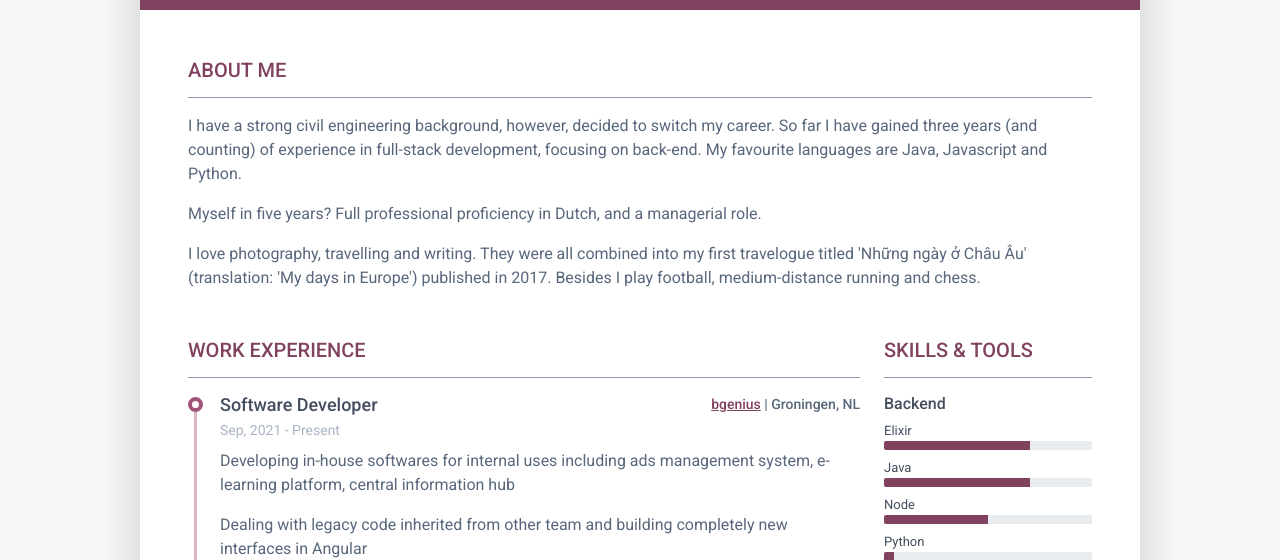
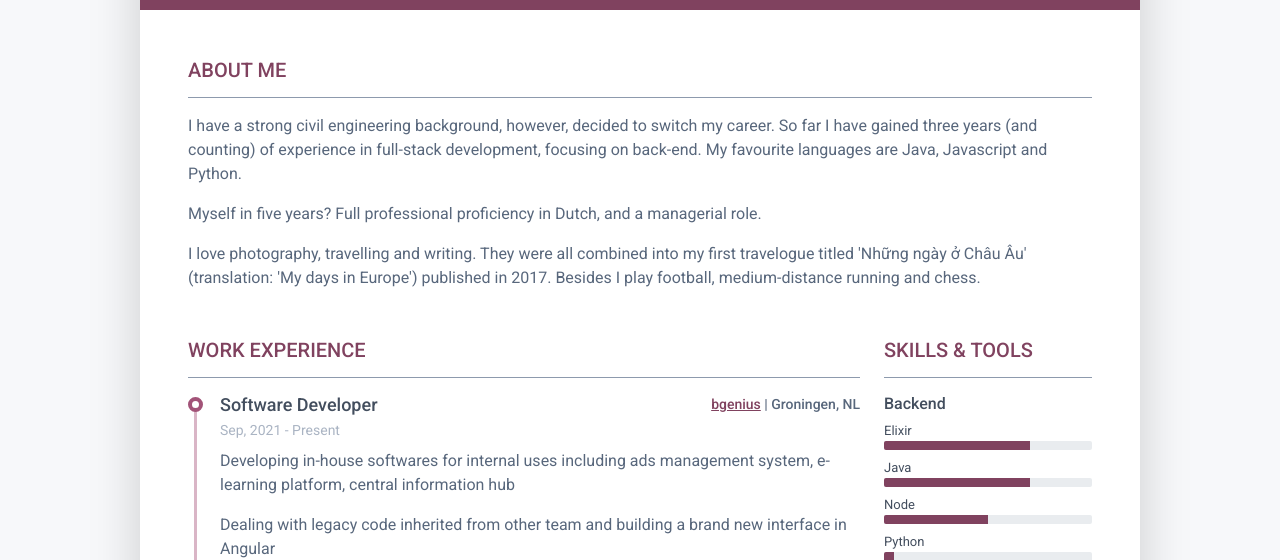
Before and after one commit to DucMVu/ducmvu.github.io, a plain HTML site: page index.html in a window 1280 px wide. Shown: the part 240-800 px from the top of the page. Drawn offline with Linux system fonts and the light colour scheme.

Commit message:
updates word experience

```diff
--- a/index.html
+++ b/index.html
@@ -65,7 +65,7 @@
 									    </div>
 									    <div class="resume-timeline-item-desc">
 										    <p>Developing in-house softwares for internal uses including ads management system, e-learning platform, central information hub</p>
-										    <p>Dealing with legacy code inherited from other team and building completely new interfaces in Angular</p>
+										    <p>Dealing with legacy code inherited from other team and building a brand new interface in Angular</p>
 										    <h4 class="resume-timeline-item-desc-heading font-weight-bold">Technologies used:</h4>
 										    <ul class="list-inline">
 											    <li class="list-inline-item"><span class="badge bg-secondary badge-pill">Angular</span></li>
```
